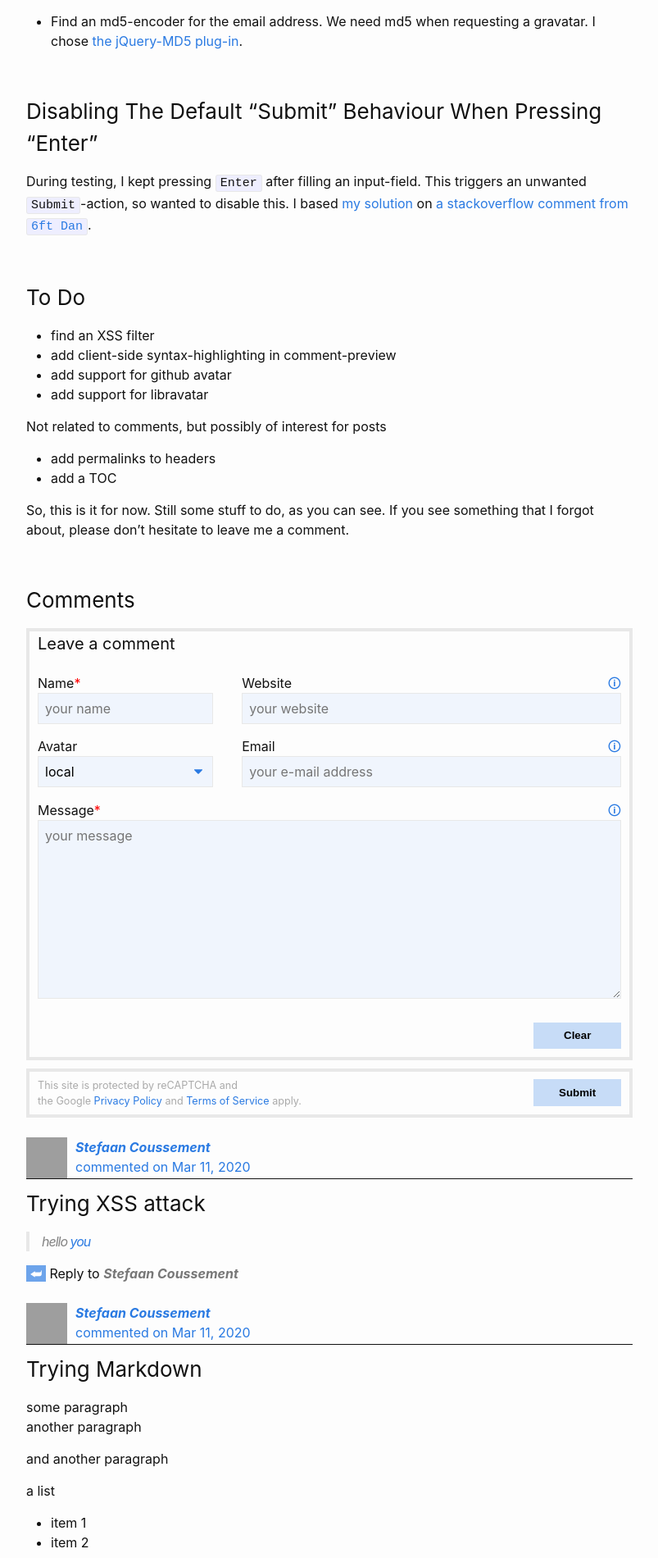
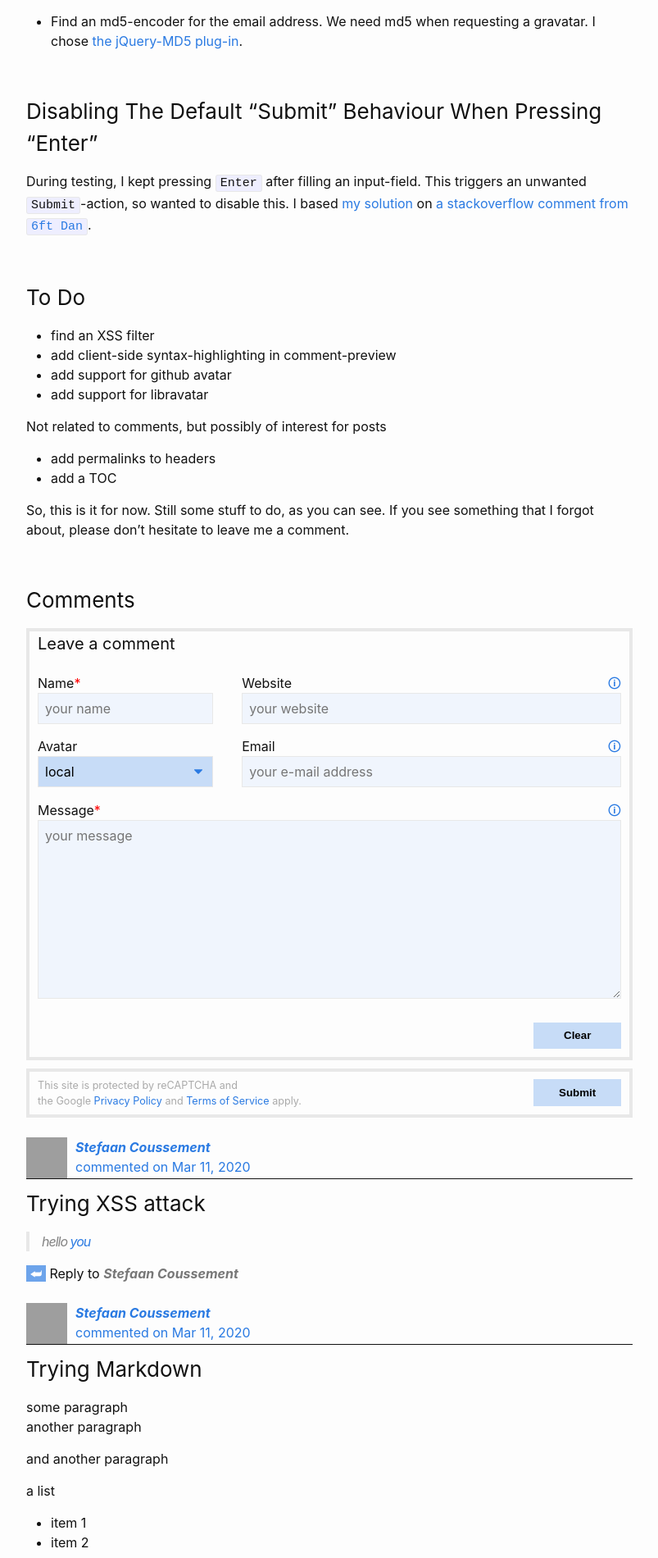
Before and after one commit to stefaanc/stefaanc.github.io, a Jekyll site: the page built from _posts/2020-03-01-notes-on-implementing-comments.md, in a window 1280 px wide. Shown: the part 2786-4686 px from the top of the page at 82% size, without its empty margins (238-1041 px from the left). Built offline with Jekyll 4.4.1, drawn with Linux system fonts in a browser that asks for light colours; grey boxes are pictures that could not be loaded.

Commit message:
updated form.avatar styling

```diff
--- a/_sass/minima/_base.scss
+++ b/_sass/minima/_base.scss
@@ -302,7 +302,7 @@ fieldset {
     }
   }
 
-  input:not(:placeholder-shown), textarea:not(:placeholder-shown) {
+  input:not(:placeholder-shown), textarea:not(:placeholder-shown), select:not(:placeholder-shown) {
     background-color: lighten($brand-color, 35%);
   }
 
```
